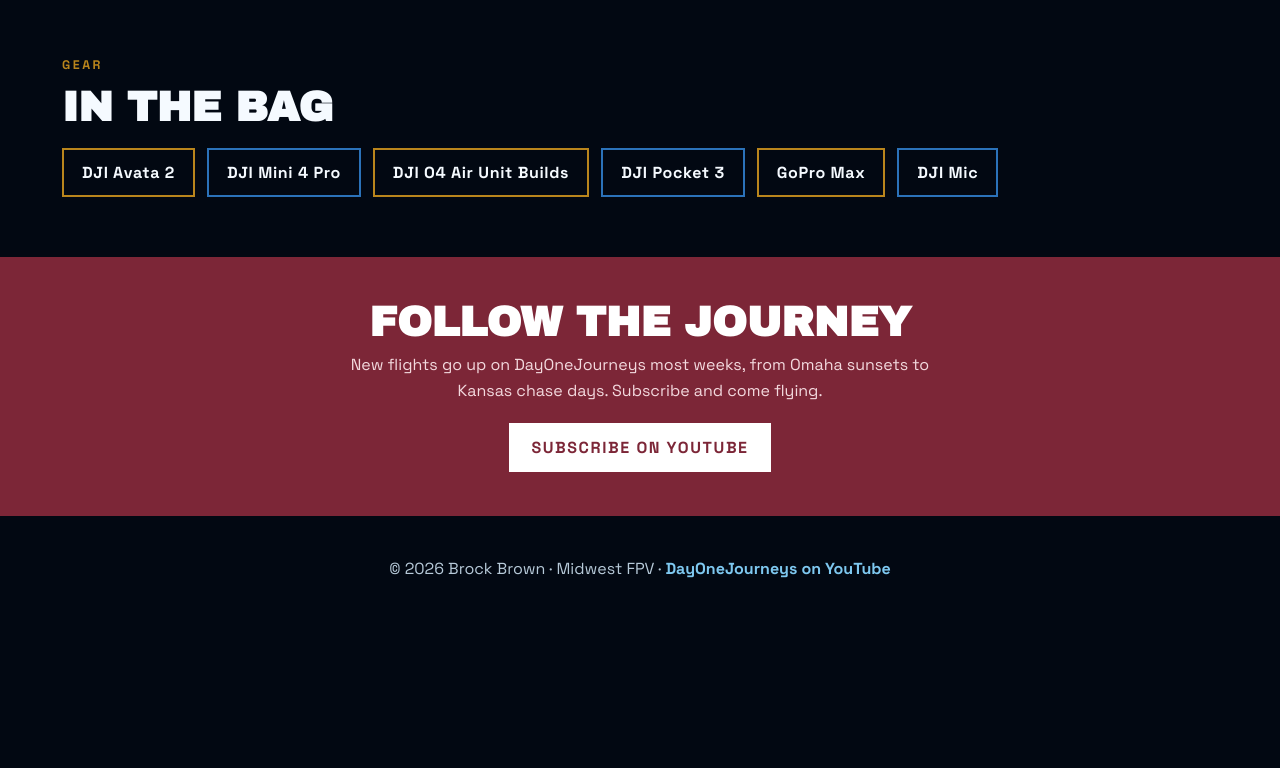
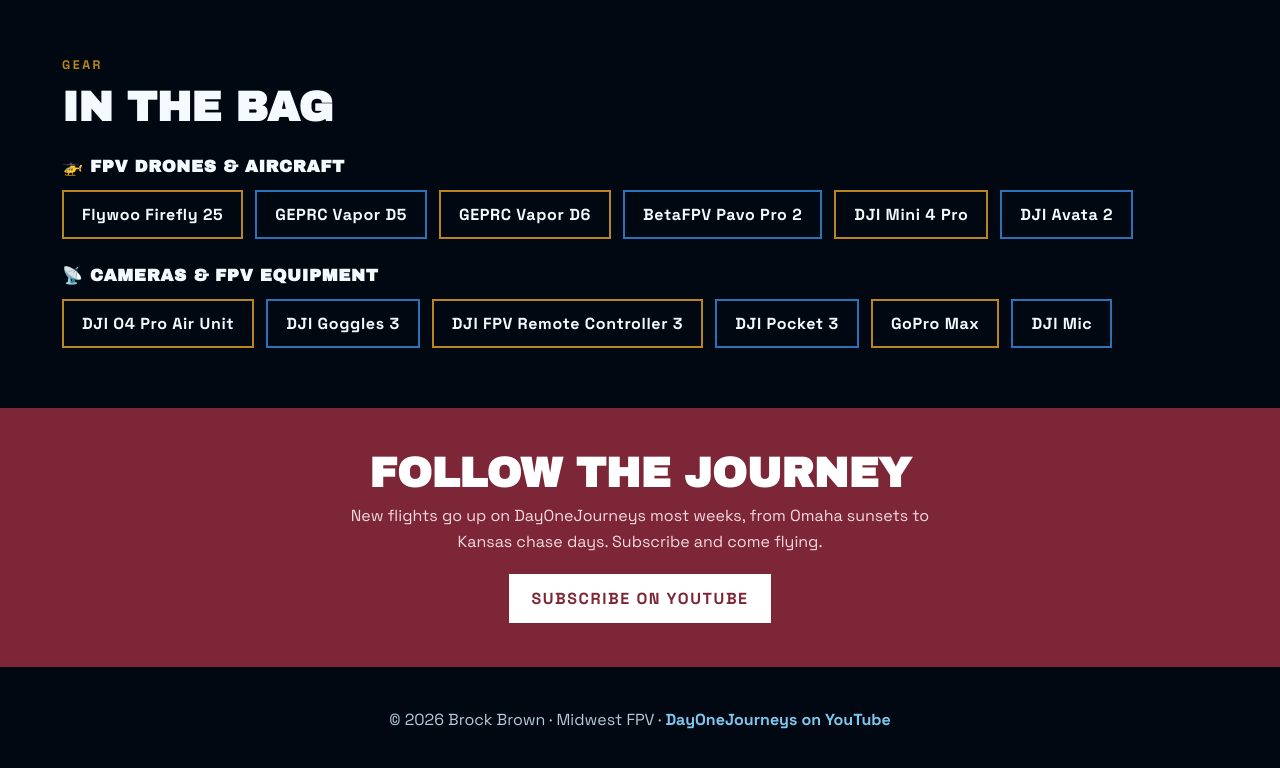
Before and after one commit to brockbrownorg/fpv, a plain HTML site: page index.html in a window 1280 px wide. Shown: the part 3736-4504 px from the top of the page. Before the commit the page ends 4357 px from the top, so only its background shows below. Drawn offline with Linux system fonts and the light colour scheme.

Commit message:
Expand gear list with FPV fleet

```diff
--- a/index.html
+++ b/index.html
@@ -93,7 +93,8 @@
   .area{background:var(--ink);padding:24px}
   .area h3{font-family:"Archivo Black",sans-serif;text-transform:uppercase;margin:0 0 8px;font-size:1.2rem;color:var(--sky)}
   .area p{color:var(--muted);line-height:1.6;margin:0}
-  .gear ul{list-style:none;display:flex;flex-wrap:wrap;gap:12px;padding:0;margin:18px 0 0}
+  .gear h3{font-family:"Archivo Black",sans-serif;text-transform:uppercase;font-size:1.05rem;margin:26px 0 0;letter-spacing:.04em}
+  .gear ul{list-style:none;display:flex;flex-wrap:wrap;gap:12px;padding:0;margin:14px 0 0}
   .gear li{border:2px solid var(--blue);padding:12px 18px;font-weight:700;letter-spacing:.04em}
   .gear li:nth-child(odd){border-color:var(--mustard)}
   .ctaband{background:var(--maroon);padding:44px 22px;text-align:center}
@@ -244,10 +245,20 @@
   <section class="wrap block gear">
     <p class="kicker">Gear</p>
     <h2>In the Bag</h2>
+    <h3>&#128641; FPV Drones &amp; Aircraft</h3>
     <ul>
+      <li>Flywoo Firefly 25</li>
+      <li>GEPRC Vapor D5</li>
+      <li>GEPRC Vapor D6</li>
+      <li>BetaFPV Pavo Pro 2</li>
+      <li>DJI Mini 4 Pro</li>
       <li>DJI Avata 2</li>
-      <li>DJI Mini 4 Pro</li>
-      <li>DJI O4 Air Unit Builds</li>
+    </ul>
+    <h3>&#128225; Cameras &amp; FPV Equipment</h3>
+    <ul>
+      <li>DJI O4 Pro Air Unit</li>
+      <li>DJI Goggles 3</li>
+      <li>DJI FPV Remote Controller 3</li>
       <li>DJI Pocket 3</li>
       <li>GoPro Max</li>
       <li>DJI Mic</li>
```
Also changed, not shown: llms.txt.
